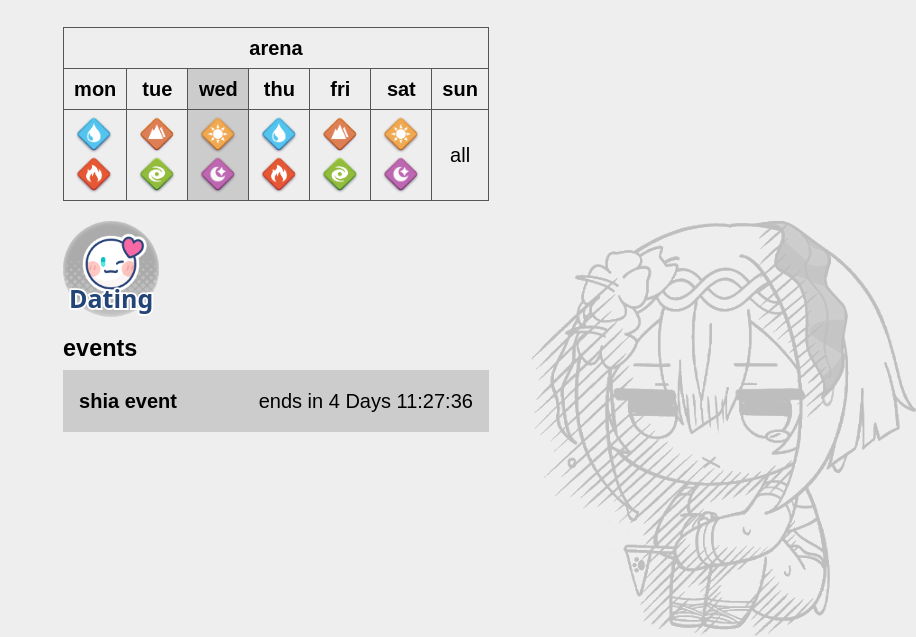
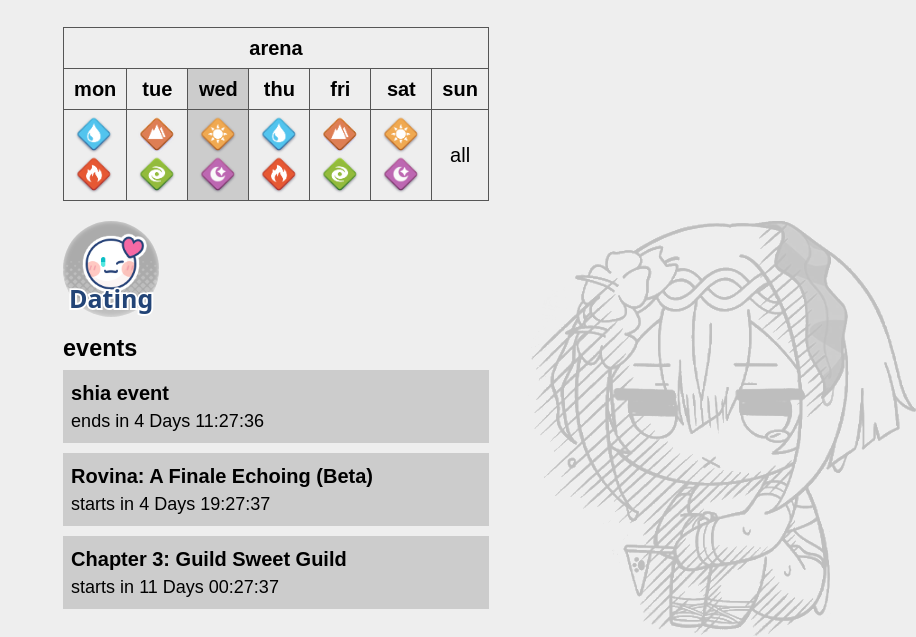
Before and after one commit to dismentle/dismentle.github.io, a plain HTML site: page index.html in a window 1280 px wide. Shown: the part 163-800 px from the top of the page, without its empty margins (364-1280 px from the left). Drawn offline with Linux system fonts and the light colour scheme.

Commit message:
add events

```diff
--- a/index.html
+++ b/index.html
@@ -26,7 +26,8 @@ h1>button{background:#e24161;color:#fff;font:bold 1rem sans-serif;border:none;pa
 h1>button{box-shadow:inset 0 0 0 1px #fff3, 0 .25em .125em var(--bs)}
 [events]{display:grid;gap:.5em}
 article{display:flex;justify-content:space-between}
-article.event{background:var(--cg);padding:.8em}
+article.event{background:var(--cg);padding:.4em;display:grid;}
+article.event>span{font-size:.9em}
 table{text-align:center;border-collapse:collapse;background:var(--bg);border-color:var(--tg)}
 td,th{padding:.25em .5em;border-color:var(--tg);width:min-content}
 td>img{width:2em;height:2em;display:block}
@@ -90,6 +91,8 @@ const event={
 const events = [
 	{start:new Date('2025-10-27T22:00:01-0700'),end:new Date('2025-10-28T02:00:01-0700'),name:'maintenance'},
 	{start:new Date('2025-10-28T02:00:01-0700'),end:new Date('2025-11-10T13:00:00-0700'),name:'shia event'},
+	{start:new Date('2025-11-10T21:00:01-0700'),end:new Date('2025-11-17T07:00:00-0700'),name:'Rovina: A Finale Echoing (Beta)'},
+	{start:new Date('2025-11-17T02:00:01-0700'),end:new Date('2025-11-17T02:00:00-0700'),name:'Chapter 3: Guild Sweet Guild'},
 ]
 init()
 </script>
```
